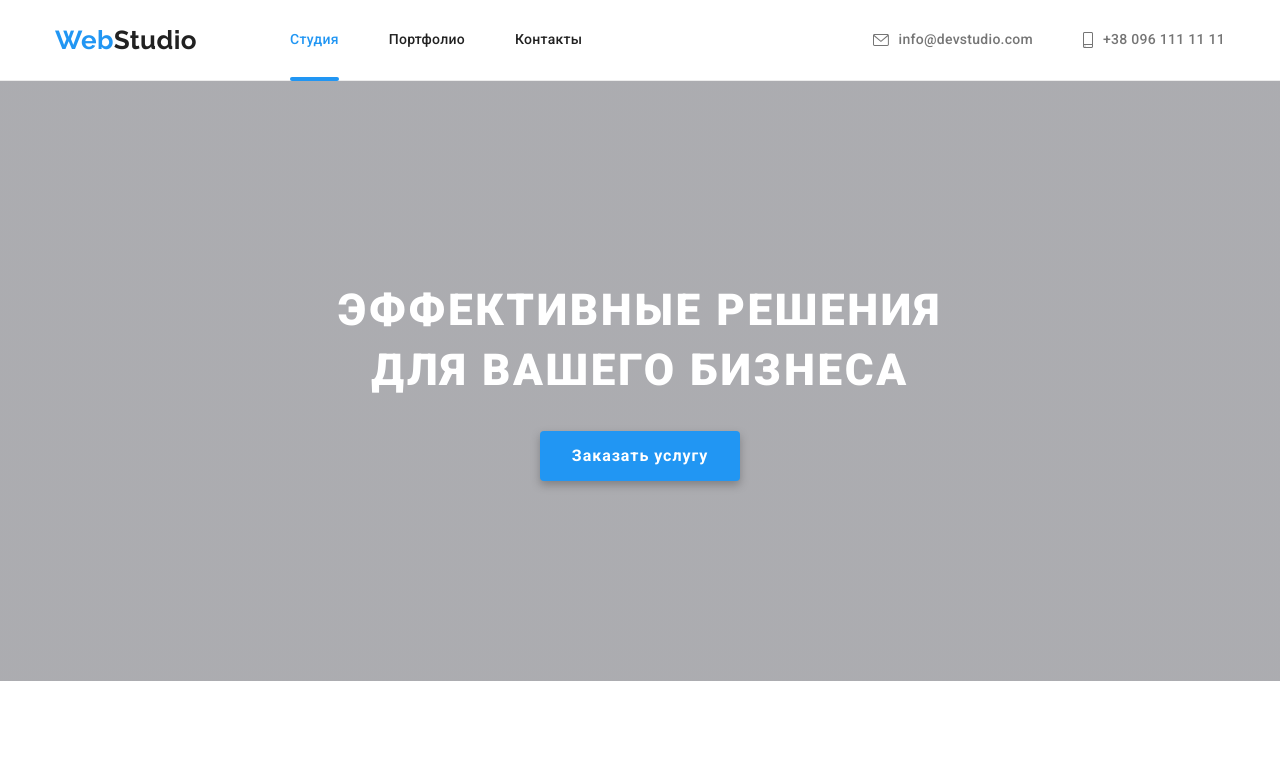
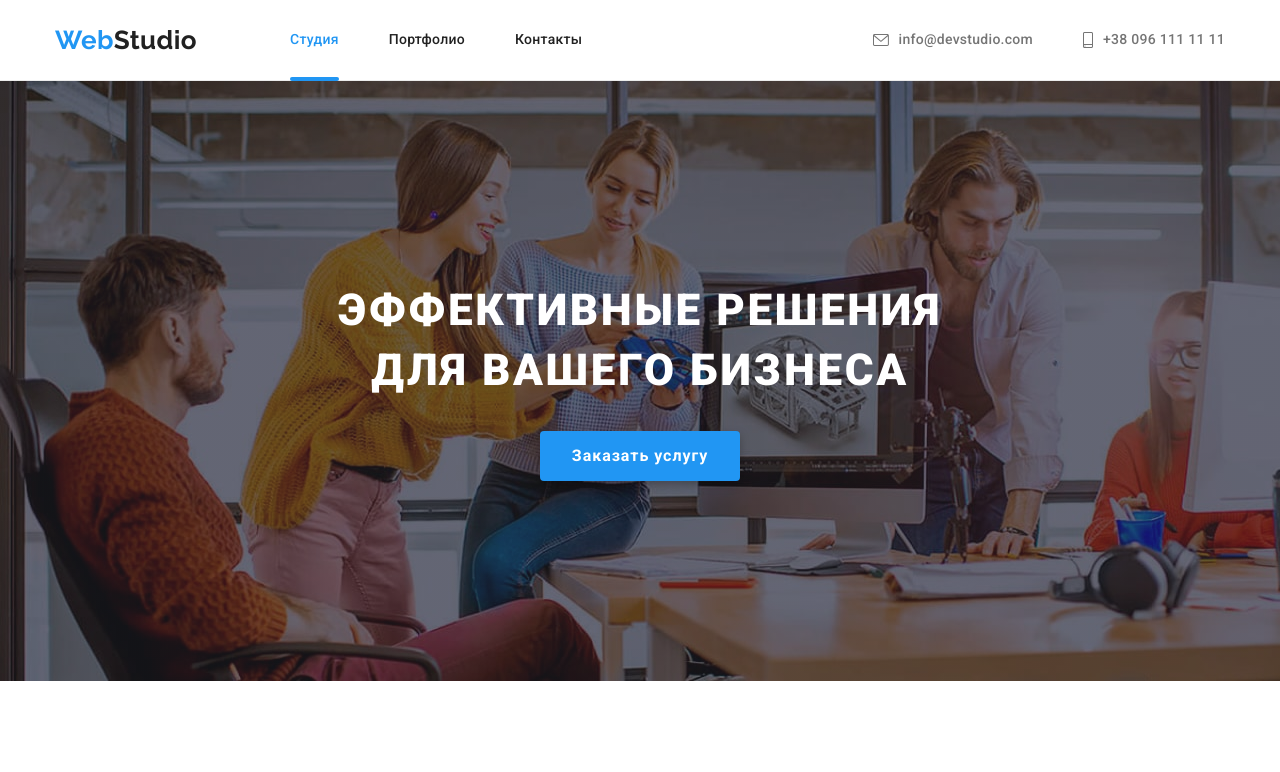
Before and after one commit to AndrewMLion/goit-markup-hw-07, a plain HTML site: page index.html in a window 1280 px wide. Shown: the top 772 px of the page. Drawn offline with nearby package versions, Linux system fonts and the light colour scheme; files that its build step writes are made by us from their sources; files whose address does not match are found by name.

Commit message:
попытка исправить фон героя

```diff
--- a/sass/components/_hero.scss
+++ b/sass/components/_hero.scss
@@ -10,7 +10,7 @@
   background-repeat: no-repeat;
 
   background-image: linear-gradient(to right, rgba(47, 48, 58, 0.4), rgba(47, 48, 58, 0.4)),
-    url('./images/Img_bg.jpg');
+    url('../images/Img-bg.jpg');
 
   padding-top: 200px;
   padding-bottom: 200px;
```
Also changed, not shown: css/main.css, images/Img-bg.jpg (renamed from images/Img_bg.jpg), 1 other file.
